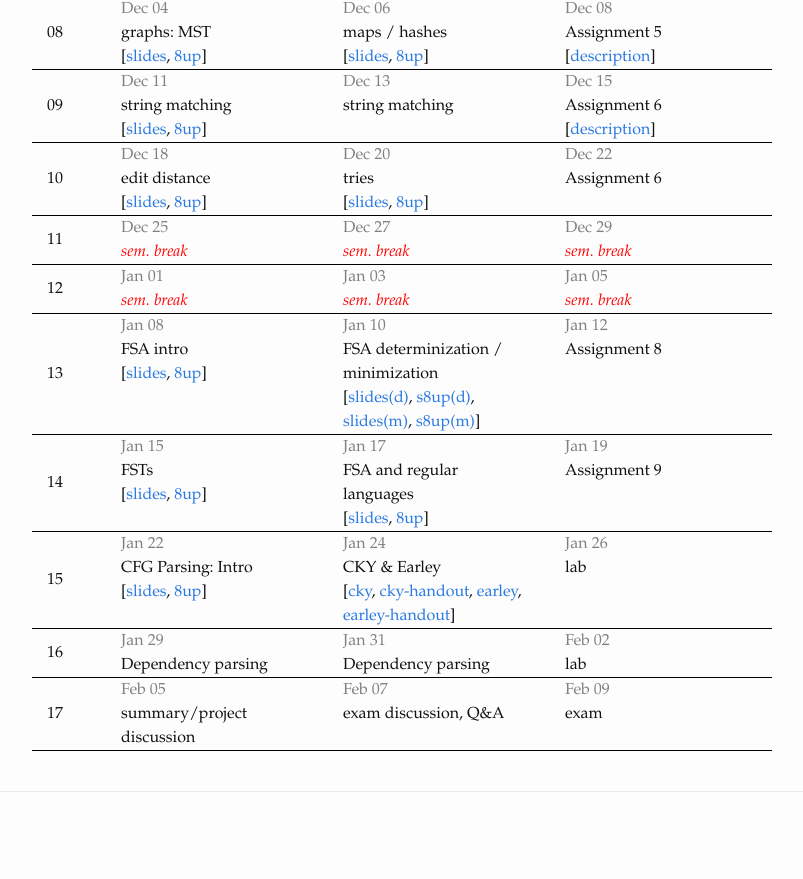
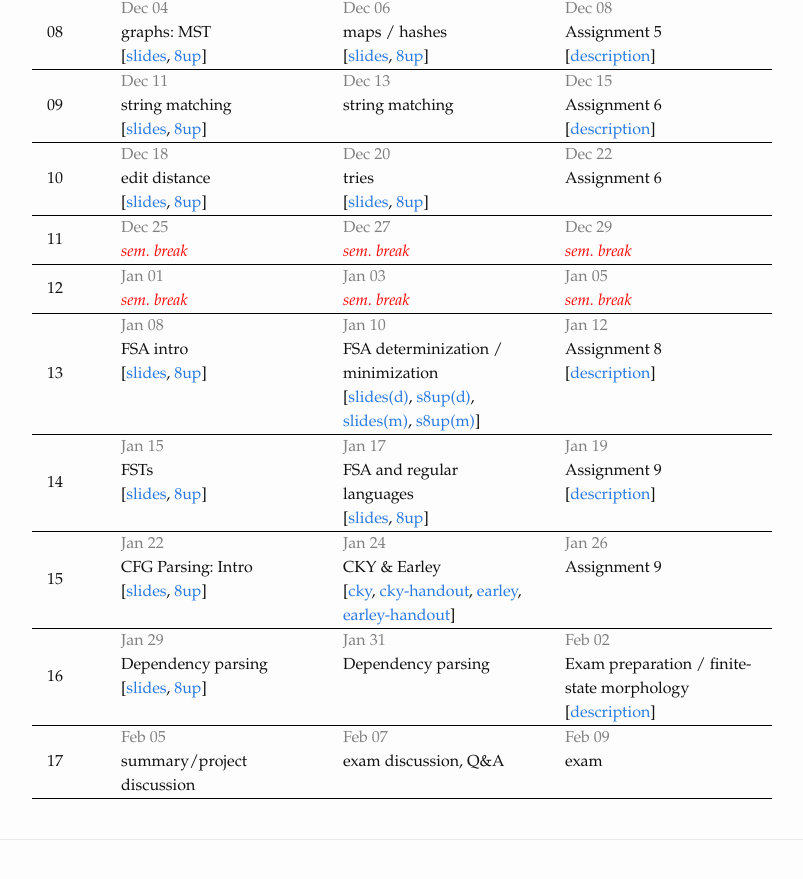
Before and after one commit to dsacl3-2023/dsacl3-2023.github.io, a Jekyll site: the page built from lectures.md, in a window 1280 px wide and 900 px high, scrolled down 770 px. Shown: the top 879 px of the window, without its empty margins (238-1041 px from the left). Built offline with Jekyll 4.4.1, drawn with Linux system fonts in a browser that asks for light colours; before the commit the page ends 1622 px from its top, so only the background shows below that.

Commit message:
Update schedule.

```diff
--- a/_data/schedule.yml
+++ b/_data/schedule.yml
@@ -121,7 +121,7 @@
     Dec 15:
       topic: Assignment 6
       links:
-        description: https://dsacl3-2023.github.io/a5
+        description: https://dsacl3-2023.github.io/a6
 - week: "10"
   dates:
     Dec 18:
@@ -162,6 +162,8 @@
         s8up(m): slides/fsa-minimization-handout.pdf
     Jan 12:
       topic: Assignment 8
+      links:
+        description: https://dsacl3-2023.github.io/a7
 - week: "14"
   dates:
     Jan 15:
@@ -176,6 +178,8 @@
         8up: slides/fsa-regular-handout.pdf
     Jan 19:
       topic: Assignment 9
+      links:
+        description: https://dsacl3-2023.github.io/a7
 - week: "15"
   dates:
     Jan 22:
@@ -191,15 +195,20 @@
         earley: slides/earley.pdf
         earley-handout: slides/earley-handout.pdf
     Jan 26:
-      topic: lab
+      topic: Assignment 9
 - week: "16"
   dates:
     Jan 29:
       topic: Dependency parsing
+      links:
+        slides: slides/dependency-parsing.pdf
+        8up: slides/dependency-parsing-handout.pdf
     Jan 31:
       topic: Dependency parsing
     Feb 02:
-      topic: lab
+      topic: Exam preparation / finite-state morphology
+      links:
+        description: https://dsacl3-2023.github.io/fst-morphology
 - week: "17"
   dates:
     Feb 05:
```
Also changed, not shown: 2 other files.
